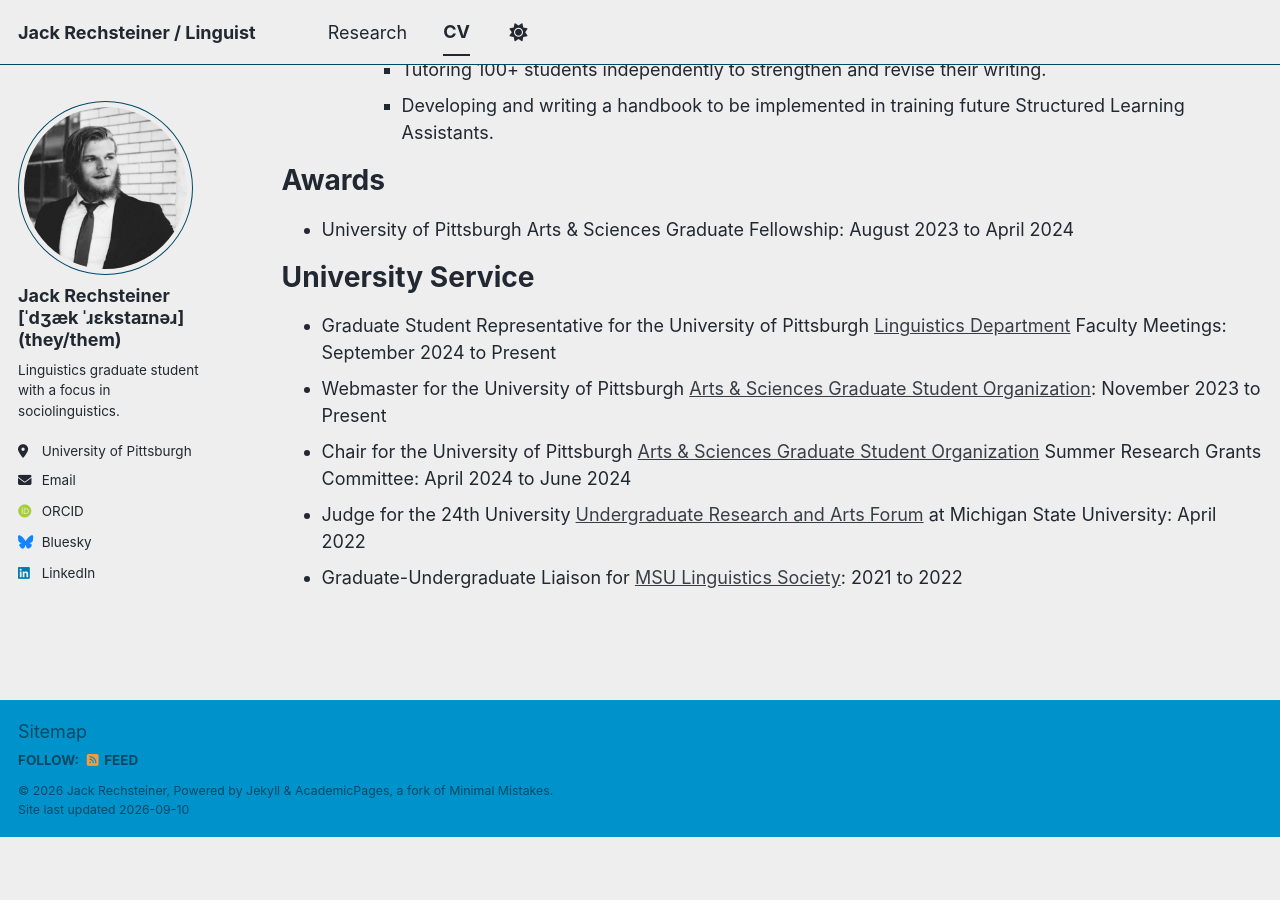
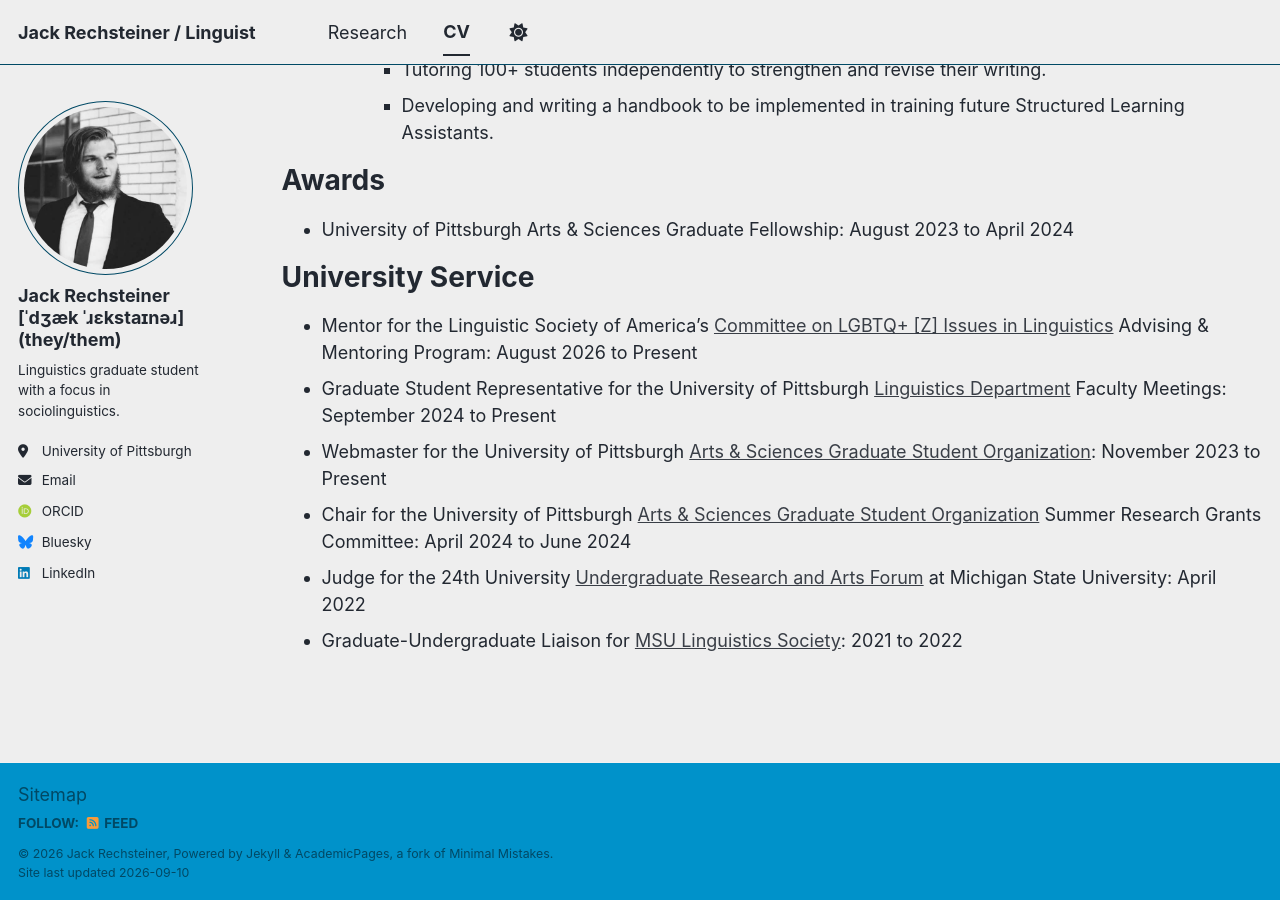
Before and after one commit to jackrechsteiner/jackrechsteiner.github.io, a Jekyll site: the page built from _pages/cv.md, in a window 1280 px wide and 900 px high, scrolled down 2000 px. Built offline with Jekyll 4.4.1, drawn with Linux system fonts in a browser that asks for light colours; some web fonts are replaced; a script bundle is joined from its source files by our own code; library files that are not in the unit come from our copies; before the commit the page ends 2837 px from its top, so only the background shows below that.

Commit message:
Updating CV page

```diff
--- a/_pages/cv.md
+++ b/_pages/cv.md
@@ -82,6 +82,7 @@ Awards
 University Service
 ======
 
+* Mentor for the Linguistic Society of America's [Committee on LGBTQ+ [Z] Issues in Linguistics](https://www.lsadc.org/AF_MemberCommittee.asp?committeeid=14) Advising & Mentoring Program: August 2026 to Present
 * Graduate Student Representative for the University of Pittsburgh [Linguistics Department](https://www.linguistics.pitt.edu/) Faculty Meetings: September 2024 to Present
 * Webmaster for the University of Pittsburgh [Arts & Sciences Graduate Student Organization](https://asgso.pitt.edu/): November 2023 to Present
 * Chair for the University of Pittsburgh [Arts & Sciences Graduate Student Organization](https://asgso.pitt.edu/) Summer Research Grants Committee: April 2024 to June 2024
```
